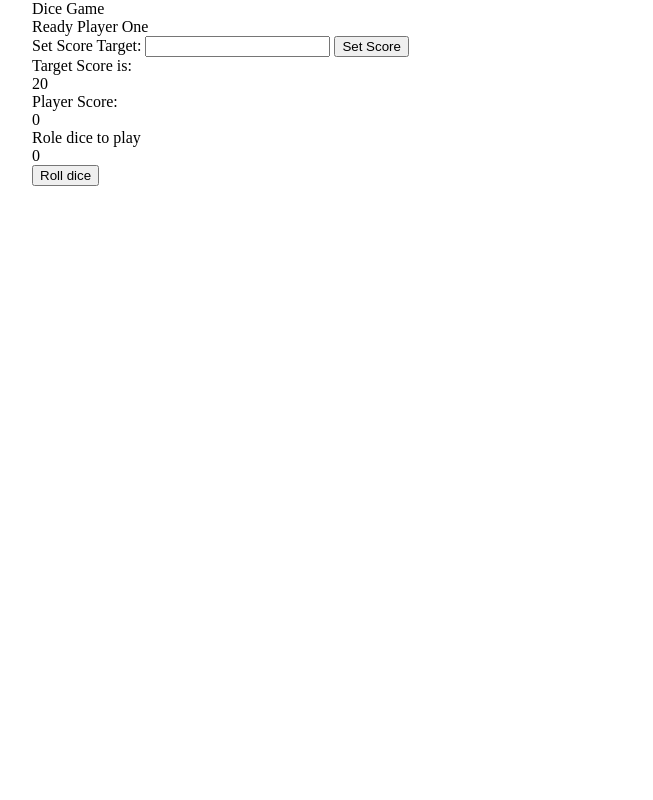
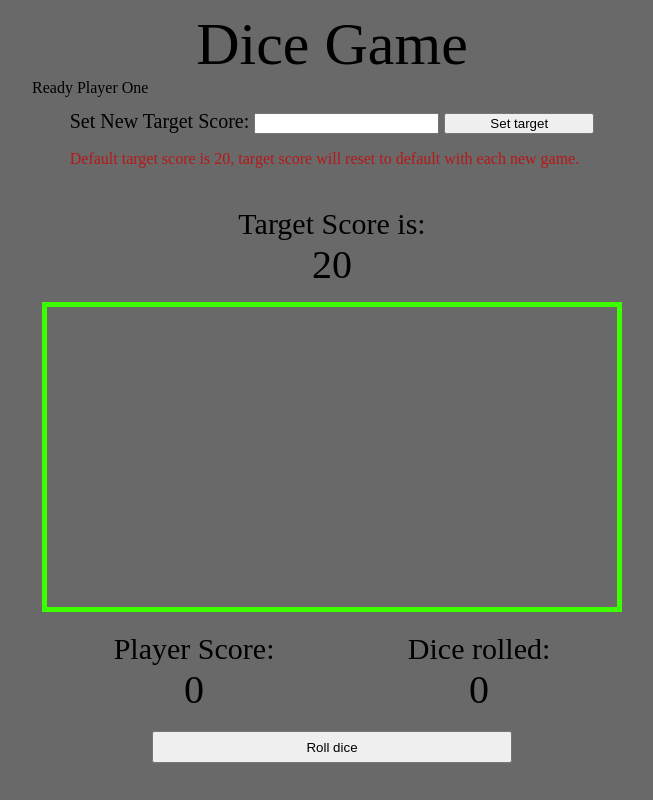
Before and after one commit to r-lawrenson/diceGame, a plain HTML site: page index.html in a window 1280 px wide. Shown: the whole page, without its empty margins (308-961 px from the left). Drawn offline with Linux system fonts and the light colour scheme.

Commit message:
added classes

```diff
--- a/index.html
+++ b/index.html
@@ -12,25 +12,32 @@
 
     <div>Ready Player One</div>
 
-        <div>Set Score Target:
+        <div class="set-target">
+            <div>Set New Target Score:
                 <input id="setTargetInput" type="number"/>
-            <button id="setTargetBtn">Set Score</button>
-            <div>Target Score is:
+                <button id="setTargetBtn">Set target</button>
+            <p>Default target score is 20, target score will reset to default with each new game.</p>
+            </div>
+        </div>
+        <div class="target-score">Target Score is:
             <div id="targetScore" type="int">20</div>
         </div>
+        <div class="dice-window">
+            <div class="dice">
+                <div id="winLooseState"></div>
             </div>
-
+        </div>
+        <div class="scores">
             <div>Player Score:
                 <div id="playerScore" type="number">0</div>
             </div>
-    <div id="winLooseState"></div>
 
-
-    <div>Role dice to play
+            <div>Dice rolled:
                 <div id="rollDiceValue" type="number">0</div>
-            <!-- <p>Click to Role Dice</p> -->
+            </div>
+        </div>
+        <div class="roll-button">
             <button id="rollDiceBtn">Roll dice</button>
-
         </div>
     <script src="app.js"></script>
 </body>
--- a/style.css
+++ b/style.css
@@ -1,6 +1,104 @@
 /* dice game */
 body{
     margin: 0 auto;
+    background-color: dimgray;
     width: 600px;
     align-items: center;
 }
+
+header, .main, .set-target, .dice-window, #winLooseState, .scores div, .roll-button{
+    display: flex;
+    justify-content: center;
+    align-items: center;
+}
+
+header{
+    margin-top: 10px;
+    font-size: 60px;
+}
+
+.set-target{
+    margin: 10px auto;
+    padding: 15px;
+    height: 50px;
+    font-size: 20px;
+}
+
+.set-target p{
+    font-size: 16px;
+    color: rgb(182, 24, 24);
+}
+
+.dice-window{
+    margin: 10px auto;
+    padding: 10px;
+    height: 300px;
+}
+.dice{
+    margin: 0px auto;
+    height: inherit;
+    width: 100%;
+    border: 5px solid rgb(60, 255, 0);
+}
+
+#winLooseState{
+    font-size: 40px;
+}
+
+.target-score{
+    margin: 0px auto;
+    padding: 10px;
+    height: 70px;
+    display: flex;
+    flex-direction: column;
+    align-items: center;
+    font-size: 30px;
+}
+
+#targetScore, #playerScore, #rollDiceValue {
+    font-size: 40px;
+}
+
+.scores{
+    margin: 10px auto;
+    padding: 15px;
+    height: 60px;
+    display: flex;
+    justify-content: space-around;
+    align-items: center;
+    font-size: 30px;
+}
+
+.scores div{
+    flex-direction: column;
+}
+
+.roll-button{
+    height: 40px;
+}
+
+#rollDiceBtn{
+    min-height: 80%;
+    min-width: 60%;
+}
+
+#setTargetBtn{
+    width: 150px;
+}
+.button{
+    background-color: aliceblue;
+    border-radius: 8px;
+    border: 1px solid black;
+    font-size: 16px;
+}
+
+.button:hover{
+    background-color:#4472c4;
+    box-shadow: 0px 0px 15px 5px #202124e3;
+}
+
+.box{
+    border-radius: 8px;
+    background-color:lightskyblue;
+    box-shadow: 0px 0px 10px 5px #202124e3;
+}
```
Lines whose indentation alone changed are shown as unchanged.
